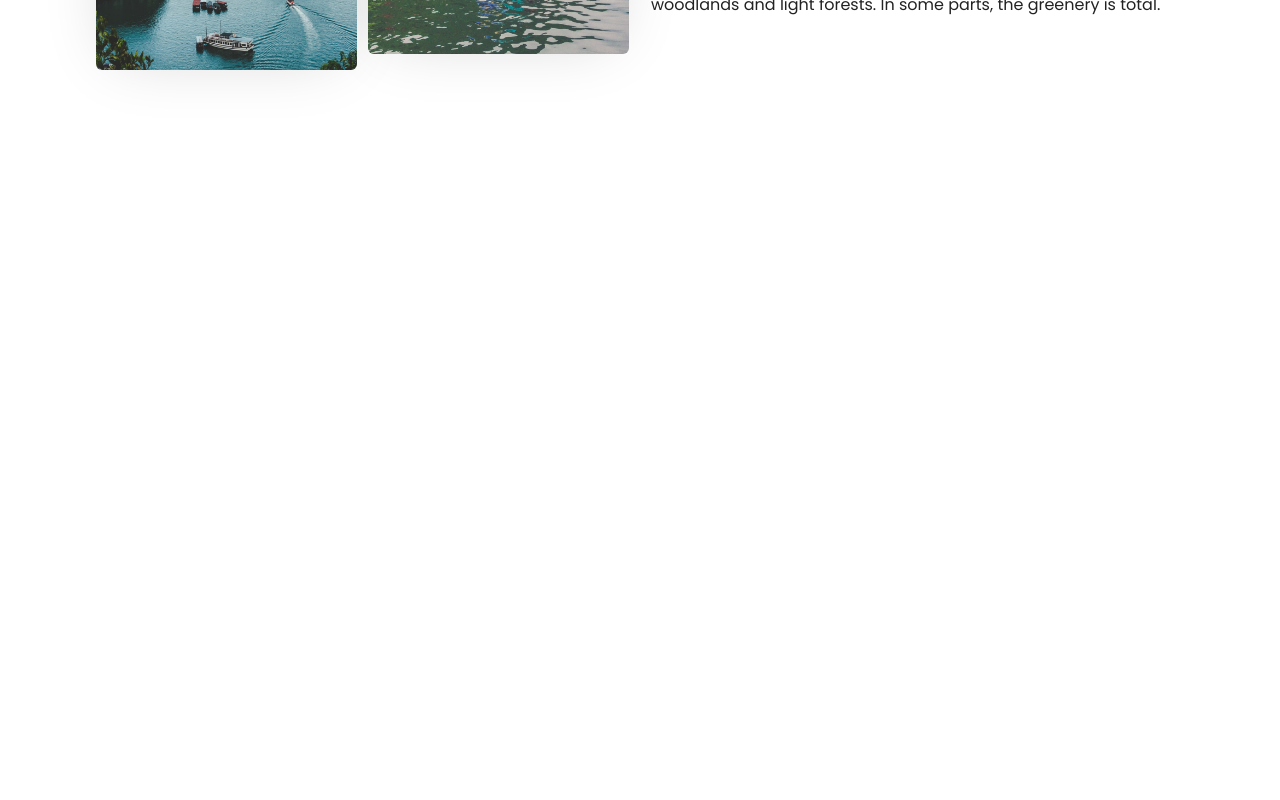
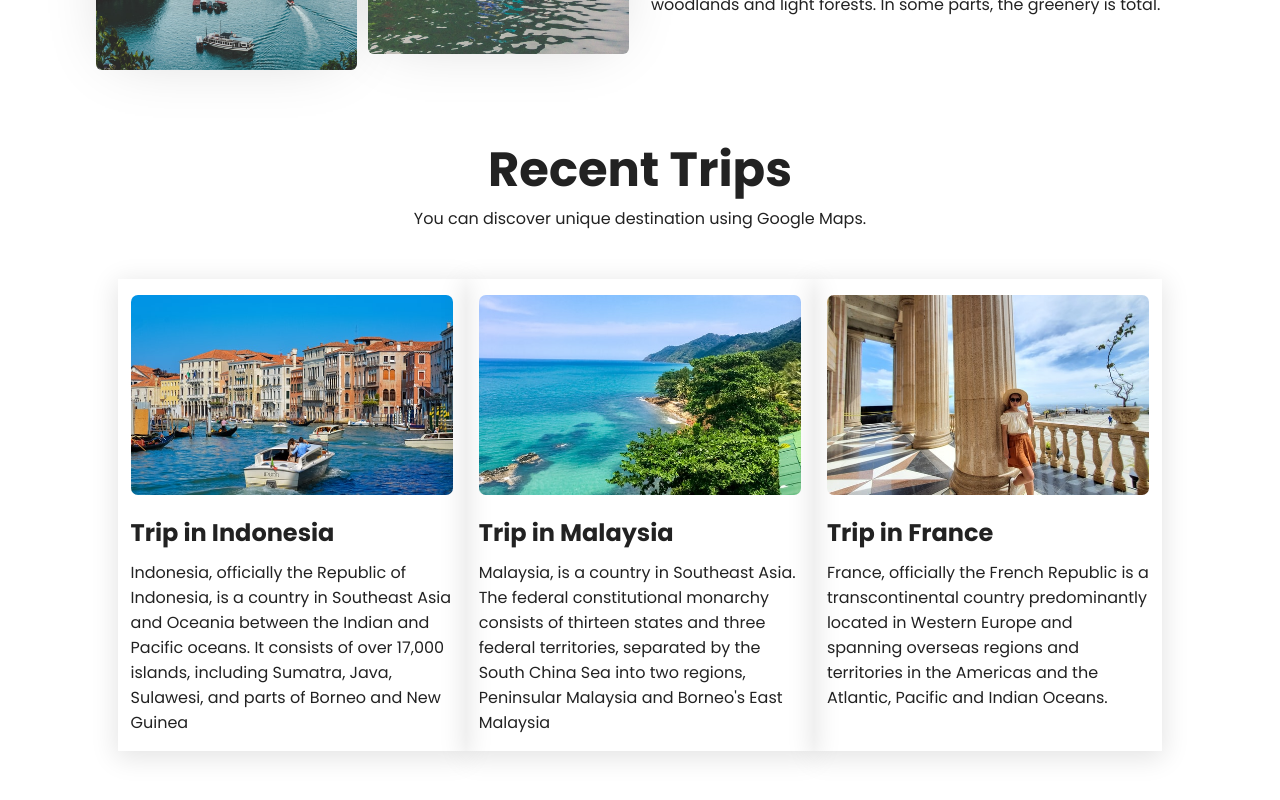
Before and after one commit to nagham-aljawish/Trippy, a React (Vite) app: page / in a window 1280 px wide. Shown: the part 1735-2535 px from the top of the page. Before the commit the page ends 1869 px from the top, so only its background shows below. Built offline with nearby package versions, Linux system fonts and the light colour scheme.

Commit message:
create container and show card in it

```diff
--- a/src/App.jsx
+++ b/src/App.jsx
@@ -7,6 +7,8 @@ import Hero from "./components/Hero/Hero"
 import Section from "./components/Section/Section"
 import SectionTitle from "./components/SectionTitle/SectionTitle"
 import PopularContainer from "./components/PopularContainer/PopularContainer"
+import Container from "./components/Container/Container"
+import Card from "./components/Card/Card"
 
 function App() {
   const items =[
@@ -39,6 +41,14 @@ function App() {
         <PopularContainer title="Mt. Daguldul, Batangas" description="One of the most iconic views in luzon, Mt. Taal boosts a Volcano inside a lake inside an island. If you fancy a closer look, the hike up to the crater is a mere 45 minutes, and is easy enough for beginners. Guides will assist you most of the way, and you'll see the peculiar environment found on an active volcano, including volcanic rocks and steam vents. The hike can be dusty and hot, so plan for an early morning trip, and then unwind with some bulalo before heading back home!" firstImage="/assets/img/2.jpg" secImage="/assets/img/1.jpg"/>
         <PopularContainer title="Taal Volcano, Batangas" description="A nice trek in southern Batangas is the coastal mountain of San Juan, Mt. Daguldul. The name ‘Daguldul’ or ‘Daguldol’ has been used since olden days. It has an onomatopoeic feeling – that of suspense and grandness. Maybe it describes the grandeur of the range and the abrupt rolling of its slopes.Actually a small mountain range, Mt. Daguldul has several ‘gems’ to offer. First, there is the unique seascape that greets the hiker on the intial beach trail. Then, there is trail, moderate in difficulty, passing by woodlands and light forests. In some parts, the greenery is total." firstImage="/assets/img/3.jpg" secImage="/assets/img/4.jpg" reverse={true}/>
       </Section>
+      <Section>
+        <SectionTitle title="Recent Trips" subTilte="You can discover unique destination using Google Maps." />
+        <Container>
+          <Card image="/assets/img/2.jpg" title="Trip in Indonesia" description="Indonesia, officially the Republic of Indonesia, is a country in Southeast Asia and Oceania between the Indian and Pacific oceans. It consists of over 17,000 islands, including Sumatra, Java, Sulawesi, and parts of Borneo and New Guinea"/>
+          <Card image="/assets/img/1.jpg" title="Trip in Malaysia" description="Malaysia, is a country in Southeast Asia. The federal constitutional monarchy consists of thirteen states and three federal territories, separated by the South China Sea into two regions, Peninsular Malaysia and Borneo's East Malaysia"  />
+          <Card image="/assets/img/5.jpg" title="Trip in France" description="France, officially the French Republic is a transcontinental country predominantly located in Western Europe and spanning overseas regions and territories in the Americas and the Atlantic, Pacific and Indian Oceans."/>
+        </Container>
+      </Section>
     </main>
     </>
   )
--- /dev/null
+++ b/src/components/Card/Card.css
@@ -0,0 +1,40 @@
+.card {
+    box-shadow: 0 5px 25px 2px rgba(0, 0, 0, .11);
+    cursor: pointer;
+    padding: 1rem .8rem;
+    text-align: start;
+    width: 32%;
+
+    .img{
+        height: 200px;
+        overflow: hidden;
+        border-radius: 7px;
+
+        img{
+            height: 100%;
+            transition: .3s ease-in-out;
+            width: 100%;
+            object-fit: cover;
+
+            &:hover{
+                transform: scale(1.3);
+            }
+        }
+    }
+
+    .txt{
+
+    h4{
+    display: block;
+    padding-top: 20px;
+    font-weight: bold;
+    font-size: x-large;
+    }
+
+    p {
+    display: block;
+    padding-top: 10px;
+    unicode-bidi: isolate;
+    }
+    }
+}
--- /dev/null
+++ b/src/components/Card/Card.jsx
@@ -0,0 +1,17 @@
+import './Card.css'
+
+const Card = ({image , title , description}) => {
+  return (
+    <div className="card">
+    <div className="img">
+        <img src={image} alt="" />
+    </div>
+    <div className="txt">
+    <h4>{title}</h4>
+    <p>{description}</p>
+    </div>
+    </div>
+  )
+}
+
+export default Card
--- /dev/null
+++ b/src/components/Container/Container.css
@@ -0,0 +1,5 @@
+.container{
+    display: flex;
+    justify-content: center;
+    margin-top: 3rem;
+}
--- /dev/null
+++ b/src/components/Container/Container.jsx
@@ -0,0 +1,11 @@
+import './Container.css'
+
+const Container = ({children}) => {
+  return (
+    <div className="container">
+    {children}
+    </div>
+  )
+}
+
+export default Container
--- a/src/components/Header/Header.jsx
+++ b/src/components/Header/Header.jsx
@@ -1,5 +1,3 @@
-
-
 const Header = ({children}) => {
   return (
     <header>
```
Also changed, not shown: public/assets/img/5.jpg (added).
